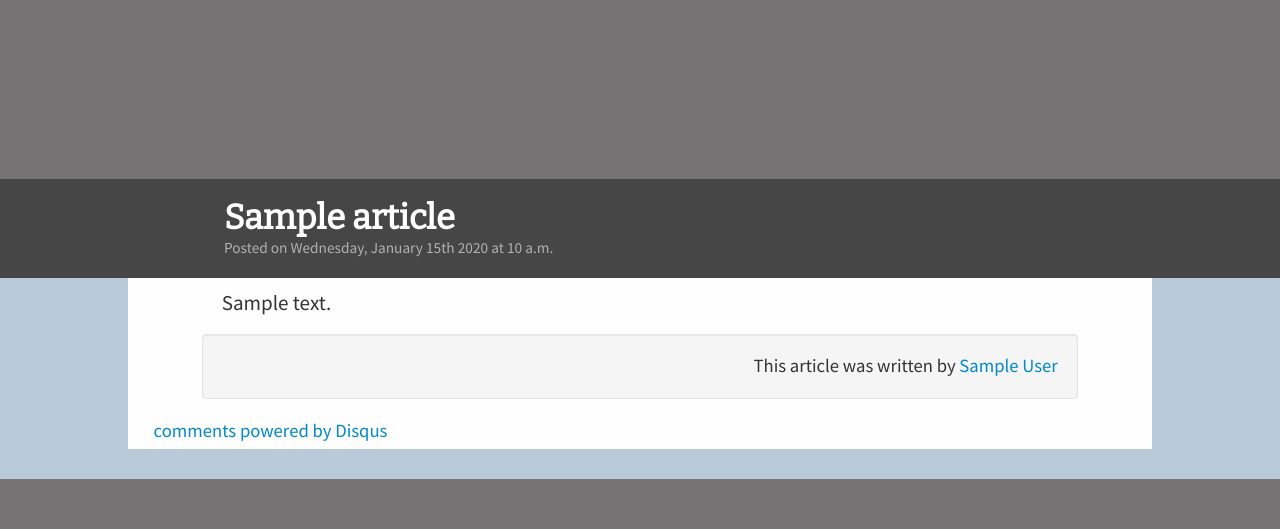
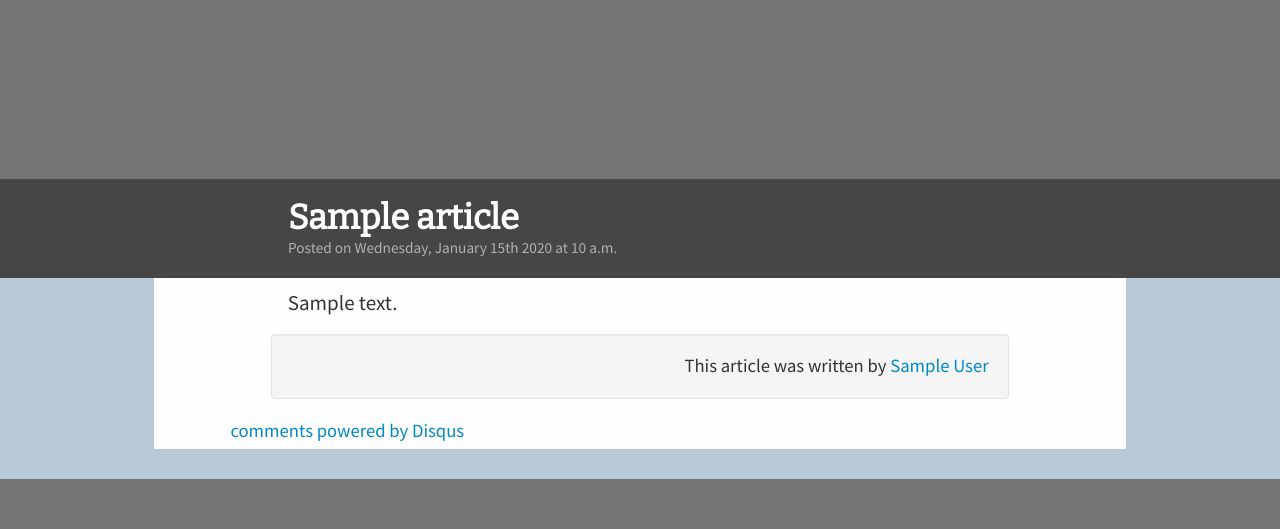
Before and after one commit to jaredhaight/lgod, a Django app: template main/templates/articleView.html in a window 1280 px wide. Shown: the part 271-800 px from the top of the page. Run offline with Django 3.2, Linux system fonts and the light colour scheme; the template is opened without the code that fills it: most values are stand-ins (such as "Sample title", 1, 10 or a date in 2020); style sheets or scripts are compiled from the project's sources; some libraries are stand-ins or nearby versions.

Commit message:
Changed page width to make articles a little more readable.

```diff
--- a/main/static/css/styles.less
+++ b/main/static/css/styles.less
@@ -338,8 +338,8 @@ blockquote p {
 
 .content {
   background: @offWhite;
-  padding-left: 2%;
-  padding-right: 2%;
+  padding-left: 6%;
+  padding-right: 6%;
 }
 
 .editorContent {
@@ -789,8 +789,8 @@ blockquote p {
 #articleTitle {
   .serifText(1em, 1.2em, @offWhite);
   position: relative;
-  left: 17.5%;
-  width: 75%;
+  left: 22.5%;
+  width: 57.5%;
   bottom: 20px;
 }
 
@@ -826,8 +826,8 @@ blockquote p {
 }
 
 .articleWrap {
-  margin-left: 10%;
-  margin-right: 10%;
+  margin-left: 12%;
+  margin-right: 12%;
 }
 
 #articleBody  {
@@ -2456,6 +2456,11 @@ li[class^="icon-"].icon-large:before, li[class*=" icon-"].icon-large:before {
     margin-right: 0;
   }
 
+  .content {
+    padding-left: 2%;
+    padding-right: 2%;
+  }
+
   #articleBody {
     padding-left: 10%;
     padding-right: 10%;
```
